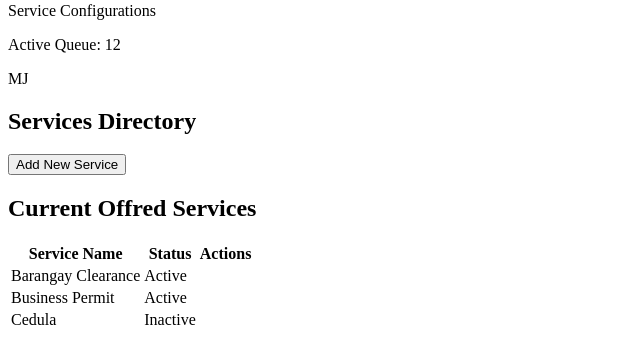
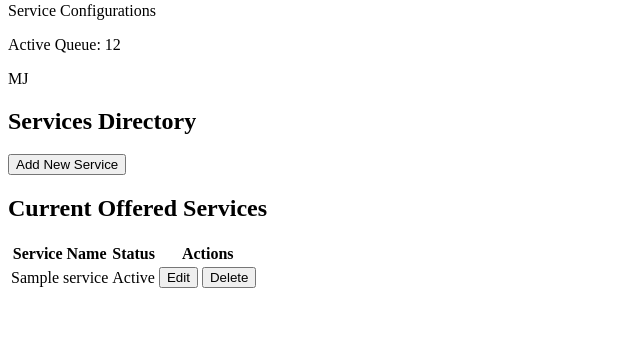
Before and after one commit to mathW1zzard/barangay-queue-management-system-barangay-4-san-mateo-, a FastAPI app: page /services in a window 1280 px wide. Shown: the part 230-594 px from the top of the page, without its empty margins (0-640 px from the left). Run offline with FastAPI, Linux system fonts and the light colour scheme; tables that the repository leaves empty hold one stand-in row (values such as "Sample post").

Commit message:
add backend for service

```diff
--- a/database.py
+++ b/database.py
@@ -17,6 +17,7 @@ class Service(Base):
 
     id = Column(Integer, primary_key=True, index=True)
     service_name = Column(String)
+    service_status = Column(String)
 
     tickets = relationship("Ticket", back_populates="service")
 
@@ -63,3 +64,5 @@ class Admin(Base):
     username = Column(String, unique=True)
     password_hash = Column(String)
     recovery_key_hash = Column(String, nullable=True)
+
+Base.metadata.create_all(bind=engine)
--- a/main.py
+++ b/main.py
@@ -1,7 +1,9 @@
 from fastapi import FastAPI
+from fastapi.staticfiles import StaticFiles
 from fastapi.templating import Jinja2Templates
 from fastapi import Request
 from fastapi import Form
+from enum import Enum
 from fastapi.responses import RedirectResponse
 from database import SessionLocal, Service, Ticket, Visit, Admin
 from datetime import datetime, date
@@ -13,12 +15,17 @@ import string
 app = FastAPI()
 templates = Jinja2Templates(directory="templates")
 priority_streak = 0
+
+class StatusEnum(str, Enum):
+    ACTIVE = "Active"
+    INACTIVE = "Inactive"
+
+app.mount("/static", StaticFiles(directory="static"), name="static")
 # TODO:
 # 1. when opening the app, it will show first the setup 1 and 2. but the setup was done, it will direct to the login.
 # 2. when i click forgot password, it will go to the forgot password page.
 # 3. after the setup, it wil go to the login page.
-# 4. after the login was verified, it will go to dashboard first
-# 5. in all the pages, has 5 tabs on the left; wherein lciking one of them(Dashboard, Client Registration, Queue Management, Attendance, and Services)
+
 
 @app.get("/")
 def read_root():
@@ -55,9 +62,48 @@ def show_dislay(request: Request):
     })
     return response
 
+
+# SERVICE
 @app.get("/services")
-def show_dislay(request: Request):
+def list_services(request: Request):
+    db = SessionLocal()
+    services = db.query(Service).all()
+
     response =  templates.TemplateResponse(request, "services.html", {
 
+        "services": services
     })
+    db.close()
     return response
+
+@app.post("/services/add")
+def add_services(service_name: str = Form(...), service_status: StatusEnum = Form(alias="service_status")):
+    db = SessionLocal()
+    new_service = Service(service_name=service_name, service_status=service_status)
+    db.add(new_service)
+    db.commit()
+    db.close()
+    return RedirectResponse(url="/services", status_code=303)
+
+@app.post("/services/edit/{service_id}")
+def edit_service(service_id: int, service_name: str = Form(...), service_status: StatusEnum = Form(alias="service_status")):
+    db = SessionLocal()
+    service = db.query(Service).filter(Service.id == service_id).first()
+
+    if service:
+        service.service_name = service_name
+        service.service_status = service_status
+        db.commit()
+    db.close()
+    return RedirectResponse(url="/services", status_code=303)
+
+@app.post("/services/delete/{service_id}")
+def delete_service(service_id: int):
+    db = SessionLocal()
+    service = db.query(Service).filter(Service.id == service_id).first()
+
+    if service:
+        db.delete(service)
+        db.commit()
+    db.close()
+    return RedirectResponse(url="/services", status_code=303)
--- /dev/null
+++ b/static/modal.js
@@ -0,0 +1,40 @@
+// Wait for the HTML to fully load before attaching event listeners
+document.addEventListener('DOMContentLoaded', () => {
+
+    const addModal = document.querySelector("#add-modal");
+    const closeAddModal = document.querySelector(".add-btn");
+
+    if (closeAddModal && addModal) {
+        // Open Modal
+        closeAddModal.onclick = () => addModal.showModal();
+
+        // Click Outside to Close
+        addModal.onclick = (e) => {
+            if (e.target === addModal) {
+                addModal.close();
+            }
+        };
+    }
+
+    const editModal = document.querySelector("#edit-modal-{{ service.id }}");
+
+    if (editModal) {
+        // Adding the same click-outside logic for consistency
+        editModal.onclick = (e) => {
+            if (e.target === editModal) {
+                editModal.close();
+            }
+        };
+    }
+
+    const deleteModal = document.querySelector("#delete-modal-{{ service.id }}");
+
+    if (deleteModal) {
+        // Adding the same click-outside logic for consistency
+        deleteModal.onclick = (e) => {
+            if (e.target === deleteModal) {
+                deleteModal.close();
+            }
+        };
+    }
+})
--- a/templates/services.html
+++ b/templates/services.html
@@ -124,13 +124,14 @@
             <div class="content-container">
                 <div class="services-directory">
                     <h2>Services Directory</h2>
-                    <button type="submit">Add New Service</button>
+                    <button type="button" class="open-btn"
+                        onclick="document.getElementById('add-modal').showModal()">Add New Service</button>
                 </div>
 
                 <div class="current-services">
                     <section>
                         <div class="card-header">
-                            <h2>Current Offred Services</h2>
+                            <h2>Current Offered Services</h2>
                         </div>
                         <div class="table-container">
                             <table>
@@ -141,31 +142,123 @@
                                         <th>Actions</th>
                                     </tr>
                                 </thead>
+
+                                {% for service in services %}
                                 <tbody>
                                     <tr>
-                                        <td>Barangay Clearance</td>
-                                        <td>Active</td>
-                                        <td></td>
-                                    </tr>
-
-                                    <tr>
-                                        <td>Business Permit</td>
-                                        <td>Active</td>
-                                        <td></td>
-                                    </tr>
-                                    <tr>
-                                        <td>Cedula</td>
-                                        <td>Inactive</td>
-                                        <td></td>
+                                        <td>{{ service.service_name }}</td>
+                                        <td>{{ service.service_status }}</td>
+                                        <td>
+                                            <button type="button"
+                                                onclick="document.getElementById('edit-modal-{{ service.id }}').showModal()">
+                                                Edit</button>
+                                            <button type="button"
+                                                onclick="document.getElementById('delete-modal-{{ service.id }}').showModal()">
+                                                Delete</button>
+                                        </td>
                                     </tr>
                                 </tbody>
+                                {% else %}
+                                <tbody>
+                                    <tr>
+                                        <td>N/A</td>
+                                        <td>N/A</td>
+                                        <td>
+                                            N/A
+                                        </td>
+                                    </tr>
+                                </tbody>
+                                {% endfor %}
                             </table>
                         </div>
                     </section>
                 </div>
+
+                <!-- ADD SERVICE -->
+                <dialog class="modal" id="add-modal">
+                    <form action="/services/add" method="post">
+                        <h2>Add New Service</h2>
+                        <p class="sub">Define a new service window for the Barangay queue — this determines what
+                            residents
+                            can
+                            line up for.</p>
+                        <hr>
+                        <div class="field">
+                            <label>Service Name</label>
+                            <input type="text" name="service_name" placeholder="e.g. Cedula / Community Tax Certificate"
+                                required>
+                        </div>
+                        <div class="field">
+                            <label>Status</label>
+                            <select name="service_status" id="service_status">
+                                <option value="Active">Active</option>
+                                <option value="Inactive">Inactive</option>
+                            </select>
+                        </div>
+                        <div class="btn-row">
+                            <button class="btn btn-cancel" type="button"
+                                onclick="document.getElementById('add-modal').close()">Cancel</button>
+                            <button class="btn btn-save" type="submit">Add Service</button>
+                        </div>
+                    </form>
+                </dialog>
+
+                <!-- EDIT SERVICE -->
+                {% for service in services %}
+                <dialog class="modal" id="edit-modal-{{ service.id }}">
+                    <form action="/services/edit/{{ service.id }}" method="post">
+                        <h2>Edit Service</h2>
+                        <p class="sub">Update the details of an existing service. Changes apply to new queue tickets
+                            immediately.</p>
+                        <hr>
+                        <div class="field">
+                            <label>Service Name</label>
+                            <input type="text" name="service_name" value="{{ service.service_name}}">
+                        </div>
+                        <div class="field">
+                            <label>Status</label>
+                            <select name="service_status" id="service_status">
+                                <option value="Active" {% if service.service_status=="Active" %}selected{% endif %}>
+                                    Active
+                                </option>
+                                <option value="Inactive" {% if service.service_status=="Inactive" %}selected{% endif %}>
+                                    Inactive
+                                </option>
+                            </select>
+                        </div>
+                        <div class="btn-row">
+                            <button class="btn btn-cancel" type="button"
+                                onclick="document.getElementById('edit-modal-{{ service.id }}').close()">Cancel</button>
+                            <button class="btn btn-save" type="submit">Save Changes</button>
+                        </div>
+                    </form>
+                </dialog>
+                {% endfor %}
+
+                <!-- DELETE SERVICE -->
+                {% for service in services %}
+                <dialog class="modal" id="delete-modal-{{ service.id }}">
+                    <form action="/services/delete/{{ service.id }}" method="post">
+                        <h2>Delete Service?</h2>
+                        <p class="sub">This will permanently remove <strong>{{ service.service_name }}</strong> from the queue system.</p>
+                        <hr>
+                        <div class="warning-box">
+                            ⚠ This action cannot be undone. Any pending tickets for this service will remain in history,
+                            but
+                            residents will no longer be able to queue for it.
+                        </div>
+                        <div class="btn-row">
+                            <button class="btn btn-cancel" type="button"  onclick="document.getElementById('delete-modal-{{ service.id }}').close()">Cancel</button>
+                            <button class="btn btn-delete" type="submit">Delete Service</button>
+                        </div>
+                    </form>
+                </dialog>
+                {% endfor %}
             </div>
         </main>
     </aside>
+
+    <script src="/static/modal.js"></script>
 </body>
 
 </html>
```
Also changed, not shown: alembic.ini (added, +149 -0 lines), alembic/env.py (added, +79 -0 lines), alembic/script.py.mako (added, +28 -0 lines), alembic/versions/1aa240a90eac_create_structure_and_complete_backend_.py (added, +32 -0 lines), seed.py (added, +7 -0 lines), static/style.css (added), 1 other file.
